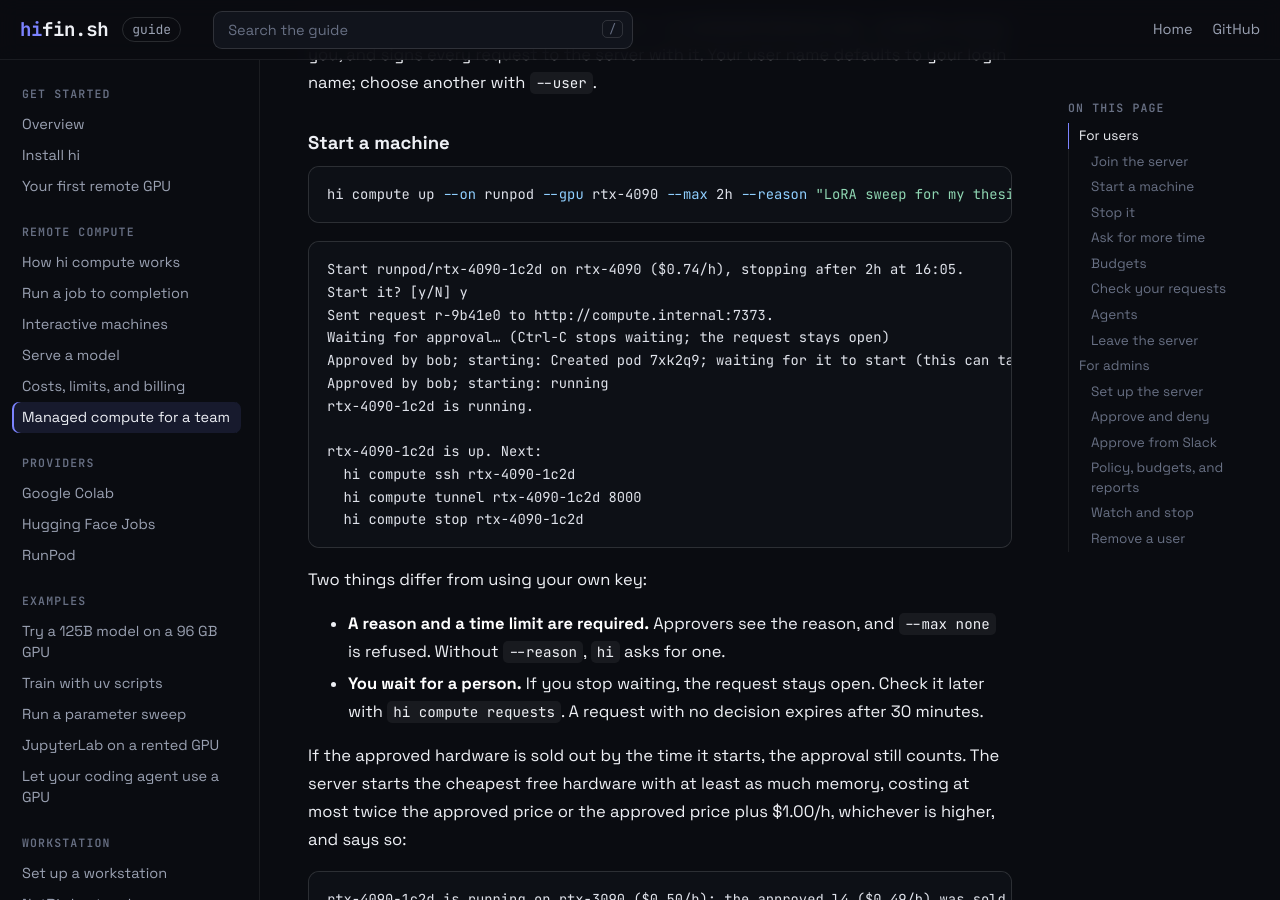
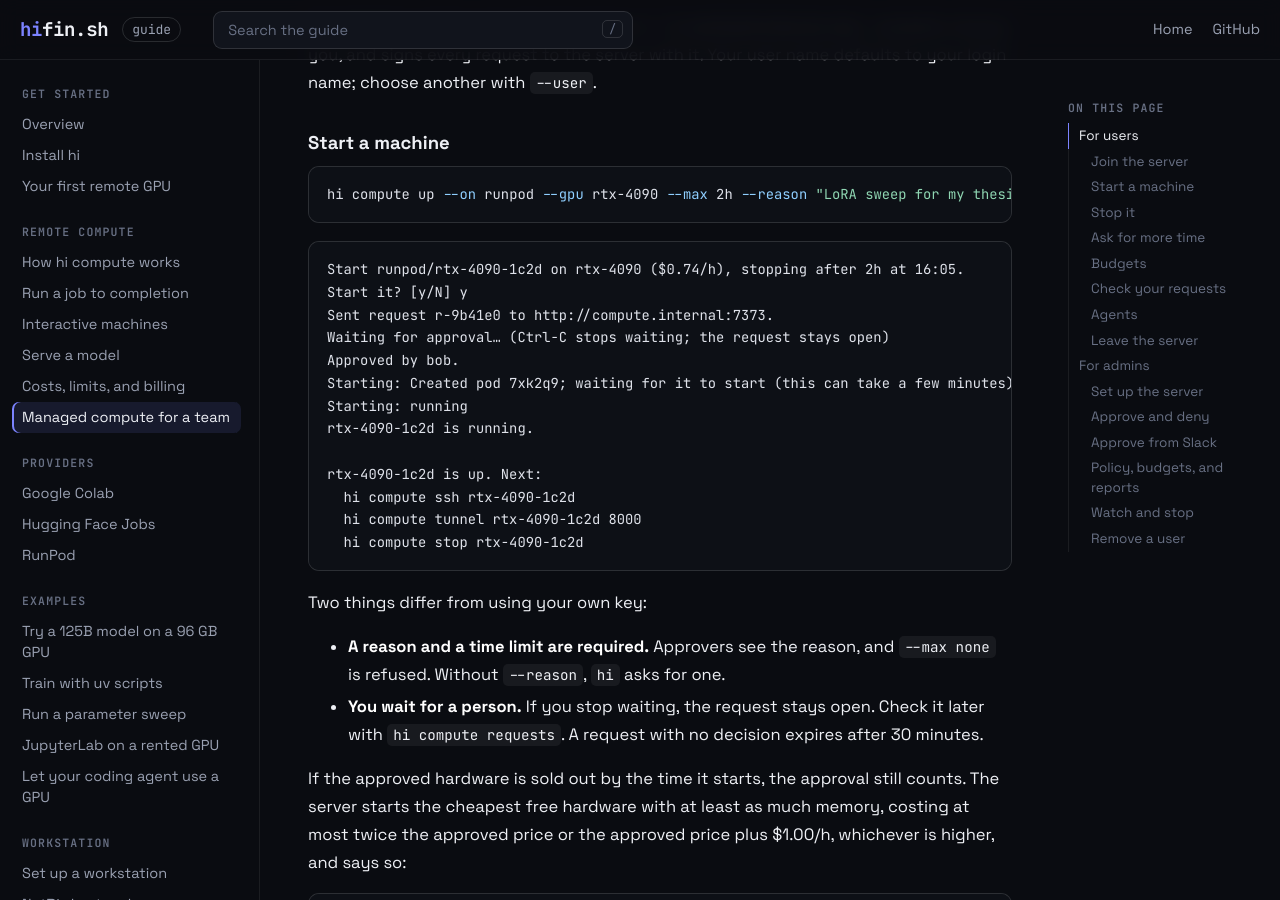
Before and after one commit to hifinab/cli, a Jekyll site: the page built from guide/compute/managed.md, in a window 1280 px wide and 900 px high, scrolled down 1232 px. Built offline with Jekyll 4.4.1, drawn with Linux system fonts in a browser that asks for light colours.

Commit message:
Say who approved once while waiting on a request
An auto-approved start printed "Approved by policy (...)" on every line.
Waiting now prints the approver once, then the start's progress. Mark the
live policy test of v0.11.0 done: a staff start approved by policy and
stopped by the server at its limit after a restart.

Co-Authored-By: Claude Opus 5.5 <noreply@anthropic.com>

```diff
--- a/guide/compute/managed.md
+++ b/guide/compute/managed.md
@@ -57,8 +57,9 @@ Start runpod/rtx-4090-1c2d on rtx-4090 ($0.74/h), stopping after 2h at 16:05.
 Start it? [y/N] y
 Sent request r-9b41e0 to http://compute.internal:7373.
 Waiting for approval… (Ctrl-C stops waiting; the request stays open)
-Approved by bob; starting: Created pod 7xk2q9; waiting for it to start (this can take a few minutes)...
-Approved by bob; starting: running
+Approved by bob.
+Starting: Created pod 7xk2q9; waiting for it to start (this can take a few minutes)...
+Starting: running
 rtx-4090-1c2d is running.
 
 rtx-4090-1c2d is up. Next:
```
Also changed, not shown: docs/roadmap.md (+7 -1 lines), 1 other file.
